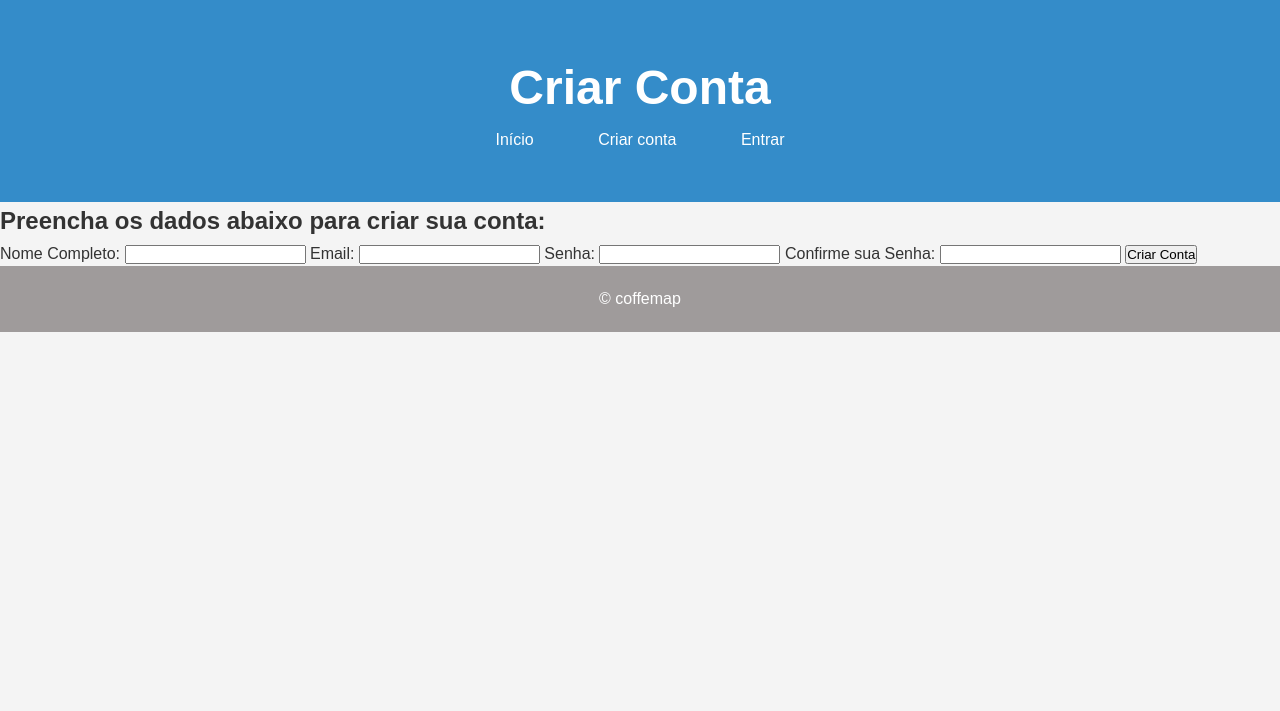
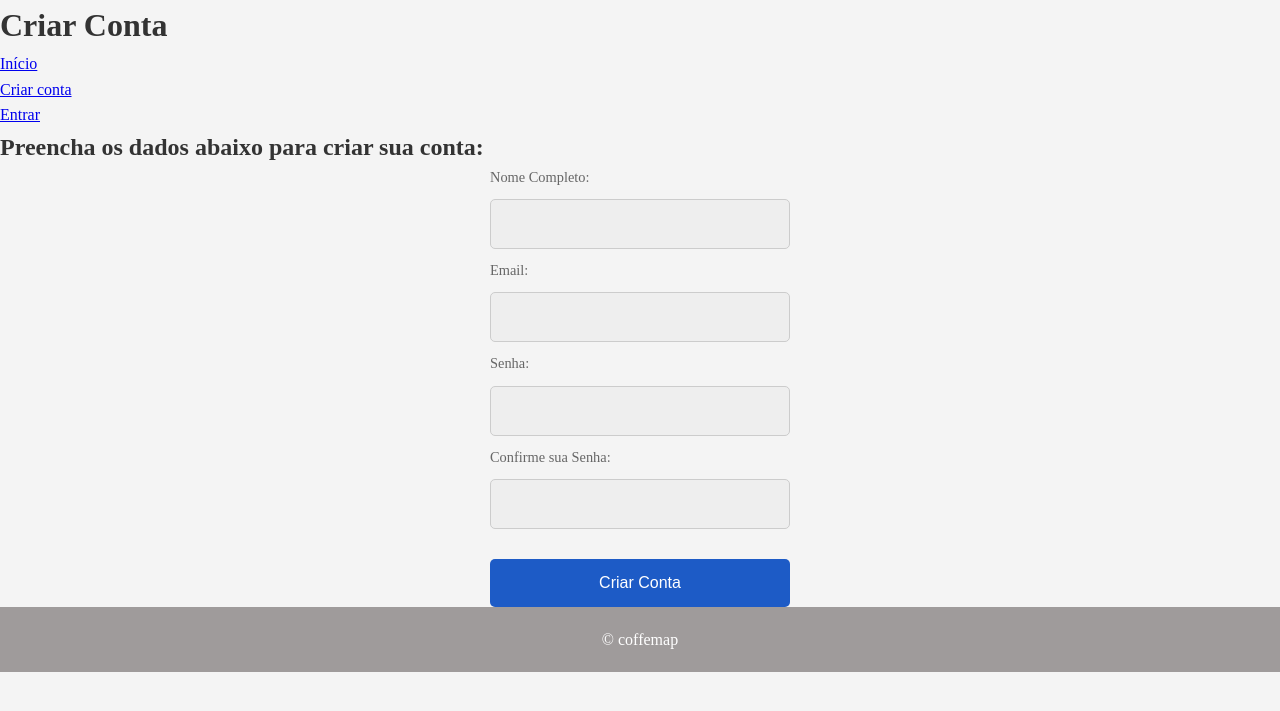
Before and after one commit to ddanieldma/software-engineering, a Flask app: template src/webpage/templates/create_account.html in a window 1280 px wide. Shown: the top 711 px of the page. Run offline with Flask 3, Linux system fonts and the light colour scheme; the template is opened without the code that fills it, so the values that code supplies are empty.

Commit message:
Update style.css

```diff
--- a/src/webpage/static/style.css
+++ b/src/webpage/static/style.css
@@ -7,54 +7,100 @@
 
 /* Estilos gerais do body */
 body {
-    font-family: 'Arial', sans-serif;
+    font-family: 'Montserrat';
     line-height: 1.6;
     background-color: #f4f4f4;
     color: #333;
 }
 
-/* Cabeçalho estilizado com fundo azul e texto centralizado */
-header {
-    background: #348cc9;
-    color: #fff;
-    text-align: center;
-    padding: 50px 0;
+/* Container para logo */
+.top-bar {
+    background-color: white;
+    display: flex;
+    justify-content: space-between;
+    align-items: center;
+    padding: 10px 20px;
 }
 
-/* Tamanho do título e do texto no cabeçalho */
-header h1 {
-    font-size: 3em;
+.logo-container {
+    padding-left: 10px;
 }
 
-header p {
-    font-size: 1.2em;
+.logo {
+    height: 50px;
 }
 
-/* Menu de navegação com links inline */
-header nav ul {
+/* Estilos para os botões de idioma */
+
+.language-buttons {
+    display: flex; /* Alinha os botões horizontalmente */
+    gap: 10px; /* Adiciona espaçamento entre os botões */
+}
+
+.language-buttons button {
+    background-color: transparent;
+    border: none;
+    color: #333;
+    font-size: 14px;
+    cursor: pointer;
+    padding: 5px 10px;
+    margin-left: 0;
+    transition: background-color 0.3s;
+    border-radius: 3px;
+}
+
+.language-buttons button:hover {
+    background-color: #ddd;
+}
+
+
+/* Estilos para o menu de navegação */
+.navbar {
+    background-color: #002d59;
+    text-align: left;
+    padding: 10px 20px;
+    display: flex;
+    justify-content: flex-start;
+}
+
+.navbar ul {
     list-style-type: none;
     padding: 0;
+    margin: 0;
 }
 
-/* Links de navegação com hover e transições suaves */
-header nav ul li {
+.navbar ul li {
     display: inline;
-    margin: 0 15px;
+    margin: 0 3px;
 }
 
-header nav ul li a {
+.navbar ul li a {
     color: white;
     background-color: transparent;
     padding: 10px 15px;
     text-decoration: none;
+    font-size: 1.2em;
+    transition: background-color 0.3s, color 0.3s;
     border-radius: 5px;
-    transition: background-color 0.3s, color 0.3s;
+}
+
+/* Estilo para a página ou idioma ativo */
+.navbar ul li a.active,
+.language-buttons button.active {
+    color: #1D5BC6;
+    font-weight: bold;
 }
 
 /* Efeito hover para os links */
-header nav ul li a:hover {
+.navbar ul li a:hover {
     background-color: white;
     color: black;
+}
+
+/* Estilos para seções com padding */
+section {
+    padding: 50px;
+    text-align: center;
 }
 
 /* Botão de chamada para ação com hover */
@@ -71,28 +117,6 @@ header nav ul li a:hover {
     background-color: #ddd;
 }
 
-/* Estilos gerais para navegação */
-nav ul {
-    list-style: none;
-}
-
-nav ul li {
-    display: inline;
-    margin: 0 15px;
-}
-
-/* Links da navegação */
-nav ul li a {
-    color: #fff;
-    text-decoration: none;
-}
-
-/* Estilos para seções com padding */
-section {
-    padding: 50px;
-    text-align: center;
-}
-
 /* Rodapé */
 footer {
     background-color: #9f9b9b;
@@ -100,3 +124,68 @@ footer {
     text-align: center;
     padding: 20px;
 }
+
+/* Estilo para o formulário de criação de conta */
+form {
+    display: flex;
+    flex-direction: column;
+    gap: 1%;
+    max-width: 300px;
+    margin: 0 auto;
+}
+
+form label, form input {
+    width: 100%;
+}
+
+input[type="text"],
+input[type="password"], input[type="email"] {
+    width: 100%;
+    padding: 15px;
+    margin: 10px 0;
+    border-radius: 5px;
+    border: 1px solid #ccc;
+    background-color: #eee;
+    font-size: 1em;
+}
+
+input[type="checkbox"] {
+    margin-right: 10px;
+}
+
+label {
+    font-size: 0.9em;
+    color: #666;
+}
+
+a:hover {
+    text-decoration: underline;
+}
+
+button {
+    width: 100%;
+    padding: 15px;
+    margin-top: 20px;
+    background-color: #1D5BC6;
+    color: #fff;
+    border: none;
+    border-radius: 5px;
+    font-size: 1em;
+    cursor: pointer;
+    transition: background-color 0.3s ease;
+}
+
+button:hover {
+    background-color: #002d59;
+}
+
+.container {
+    background-color: #fff;
+    padding: 40px;
+    border-radius: 10px;
+    box-shadow: 0 4px 8px rgba(0, 0, 0, 0.1);
+    max-width: 400px;
+    width: 100%;
+    text-align: left;
+    margin: 50px auto;
+}
```
